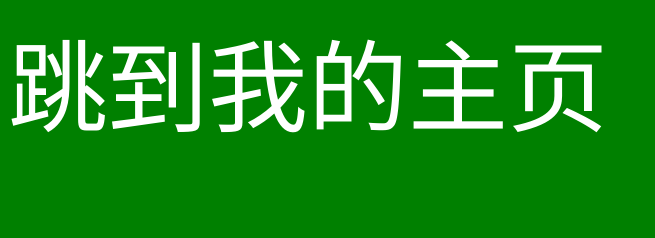
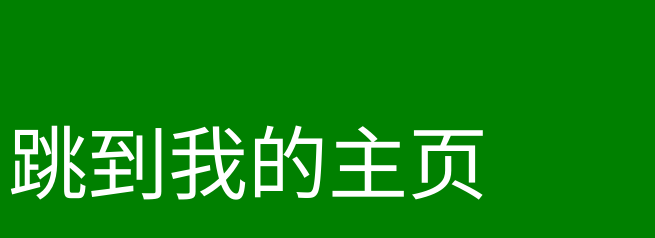
Before and after one commit to rubbish259/rubbish259.github.io, a plain HTML site: page index.html in a window 1280 px wide. Shown: the whole page, without its empty margins (0-655 px from the left). Drawn offline with Linux system fonts and the light colour scheme.

Commit message:
Update index.html

```diff
--- a/index.html
+++ b/index.html
@@ -7,14 +7,24 @@
     body {
         background-color:green;
     }
+
+    div {
+        margin:100px auto;
+    }
+
     a {
         color: #fff;
-        font-size: 100px;
+        font-size: 80px;
         text-decoration: none;
+        display:inline-block;
+        border-radius:20px;
     }
     </style>
 </head>
 <body>
-    <a href="https://github.com/rubbish259">跳到我的主页</a>
+    <div>
+        <a href="https://github.com/rubbish259">跳到我的主页</a>
+    </div>
+
 </body>
 </html>
```
